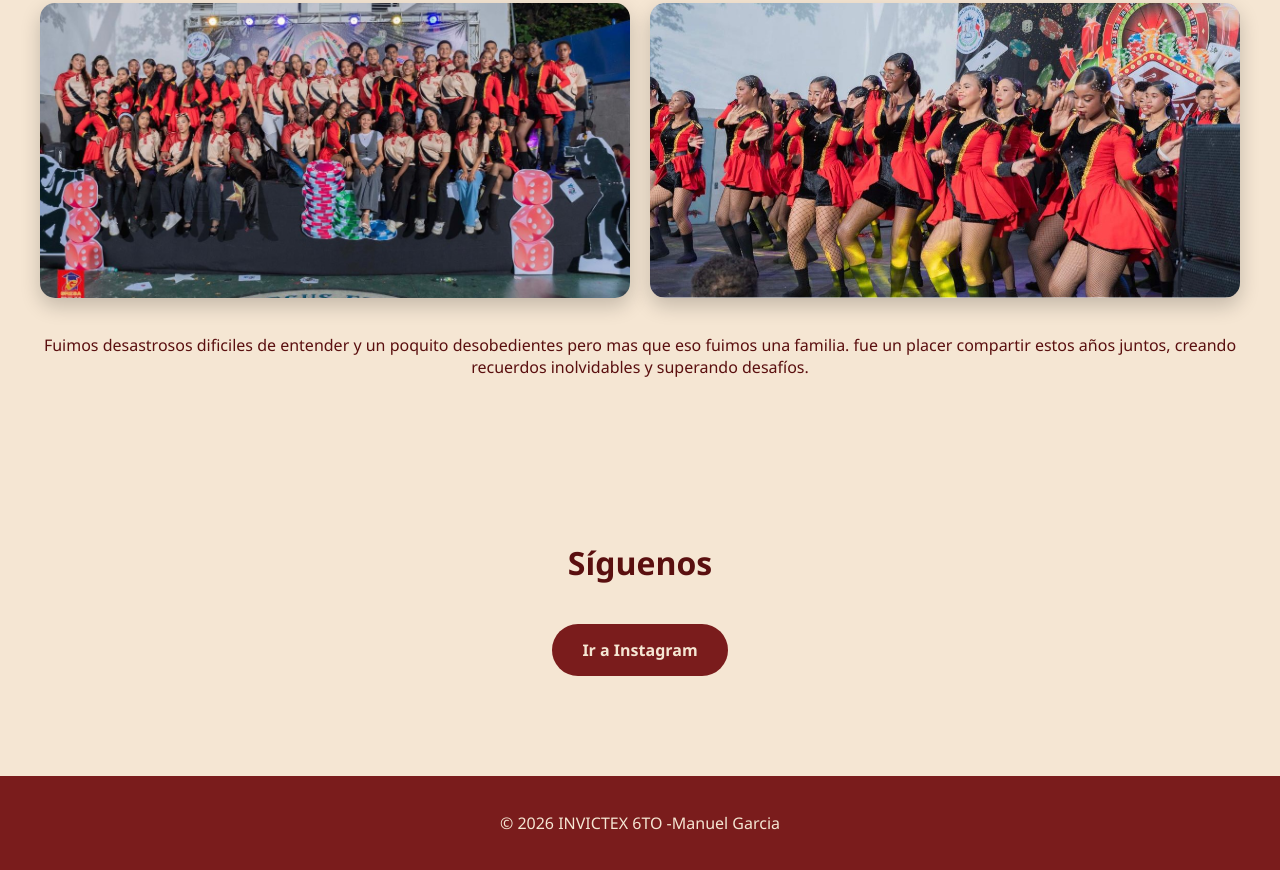
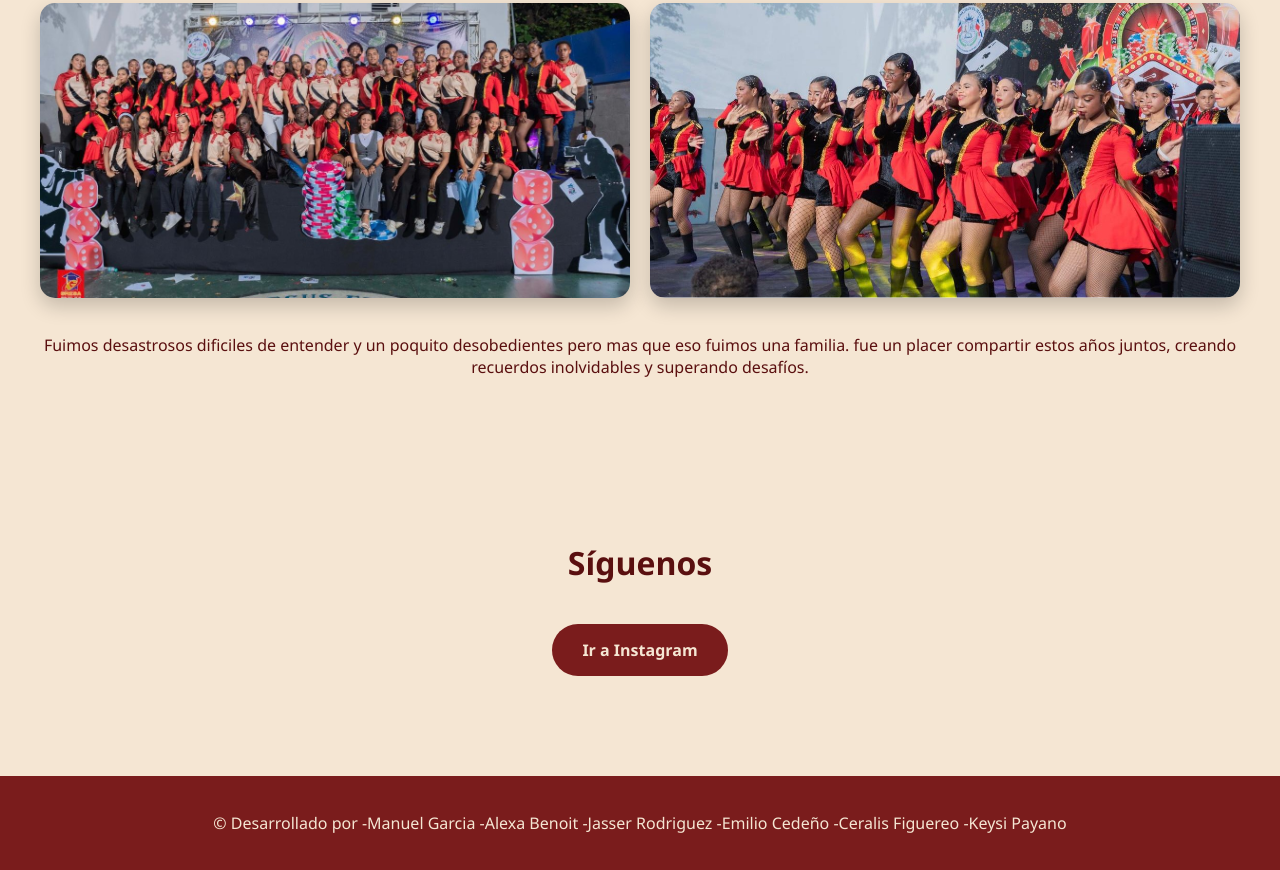
Before and after one commit to MANU27-bit/manugarci27, a plain HTML site: page index.html in a window 1280 px wide. Shown: the part 613-1483 px from the top of the page. Drawn offline with Linux system fonts and the light colour scheme.

Commit message:
Add files via upload

```diff
--- a/index.html
+++ b/index.html
@@ -114,12 +114,17 @@ footer {
 
 <section class="section">
   <h2>Síguenos</h2>
-<a href="https://instagram.com" target="_blank" rel="noopener noreferrer" class="instagram-btn">Ir a Instagram</a>
+<a href="https://www.instagram.com/invictex26._/" target="_blank" rel="noopener noreferrer" class="instagram-btn">Ir a Instagram</a>
 </section>
 
 <footer>
-  <p>© 2026 INVICTEX 6TO
+  <p>© Desarrollado por
     -Manuel Garcia
+    -Alexa Benoit
+    -Jasser Rodriguez
+    -Emilio Cedeño
+    -Ceralis Figuereo
+    -Keysi Payano
 
   </p>
 </footer>
```
